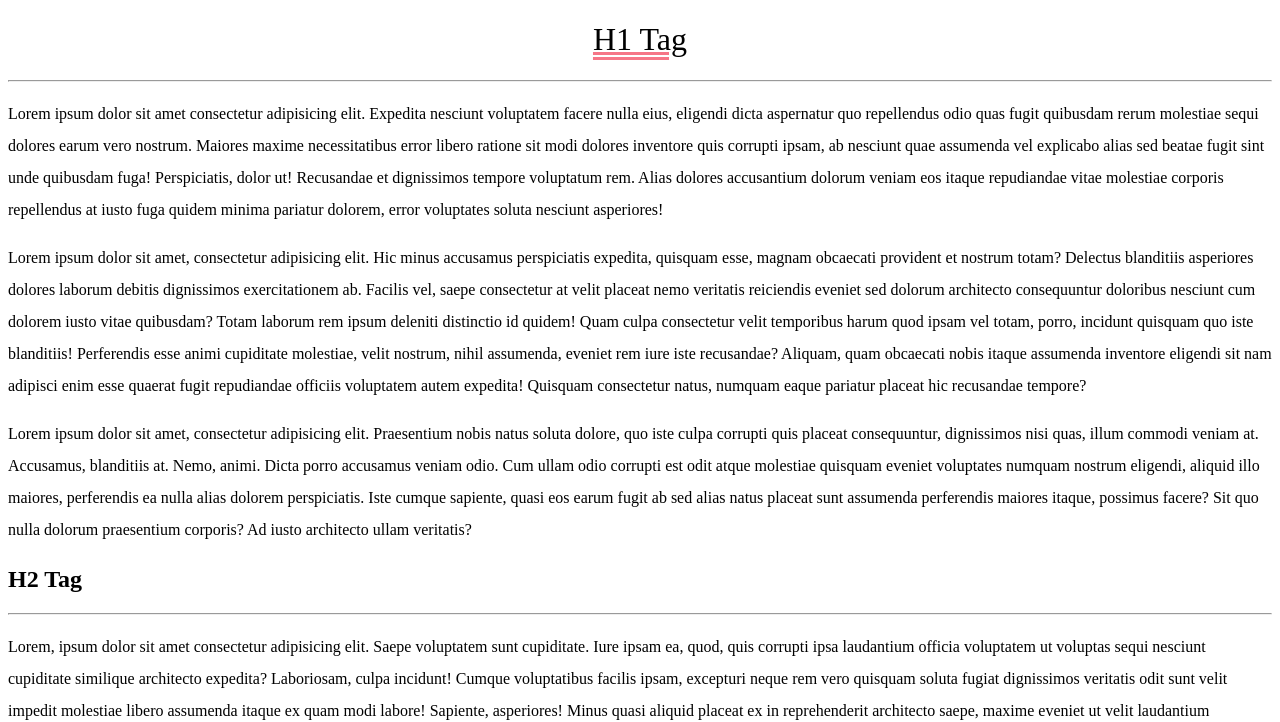
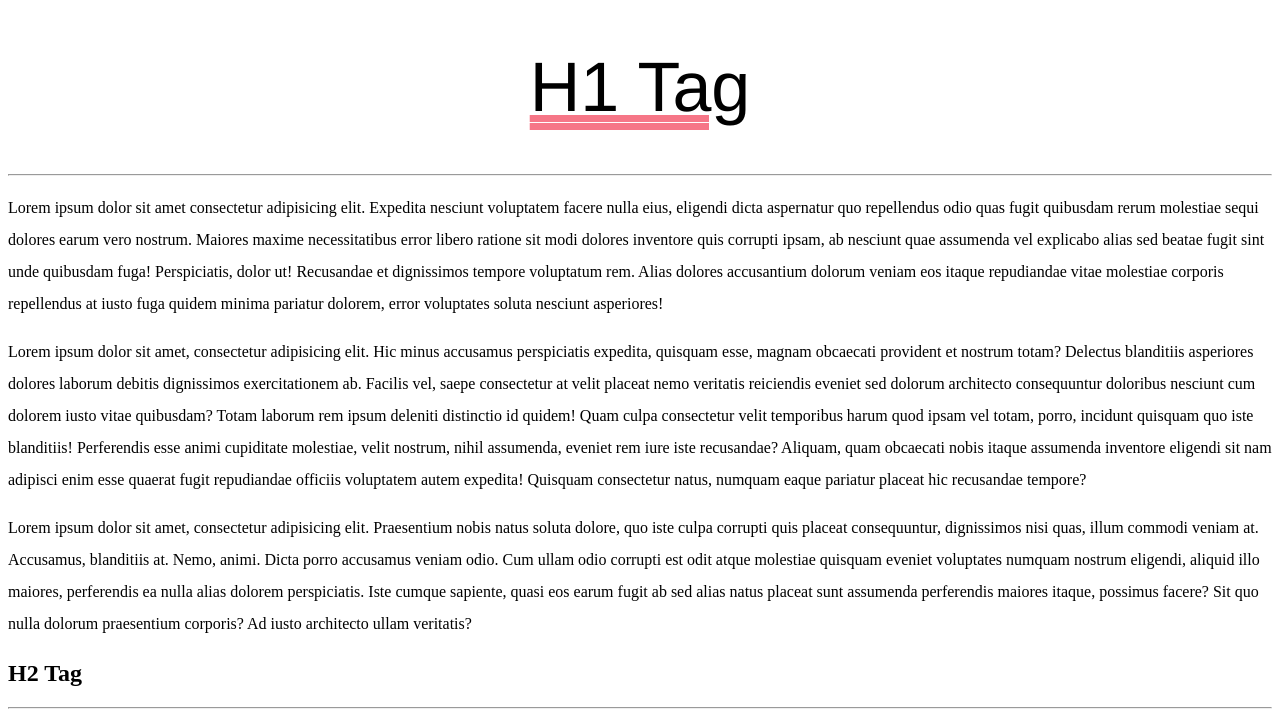
Before and after one commit to lukas-cowell/learn-css-textprops, a plain HTML site: page index.html in a window 1280 px wide. Shown: the top 722 px of the page. Drawn offline with Linux system fonts and the light colour scheme.

Commit message:
style(css): change h1 font-family

```diff
--- a/app.css
+++ b/app.css
@@ -2,6 +2,8 @@ h1 {
     text-align: center;
     font-weight: 400;
     text-decoration: #f67687 underline double;
+    font-size: 70px;
+    font-family: 'Franklin Gothic Medium', Arial, sans-serif;
 }
 
 p {
```
